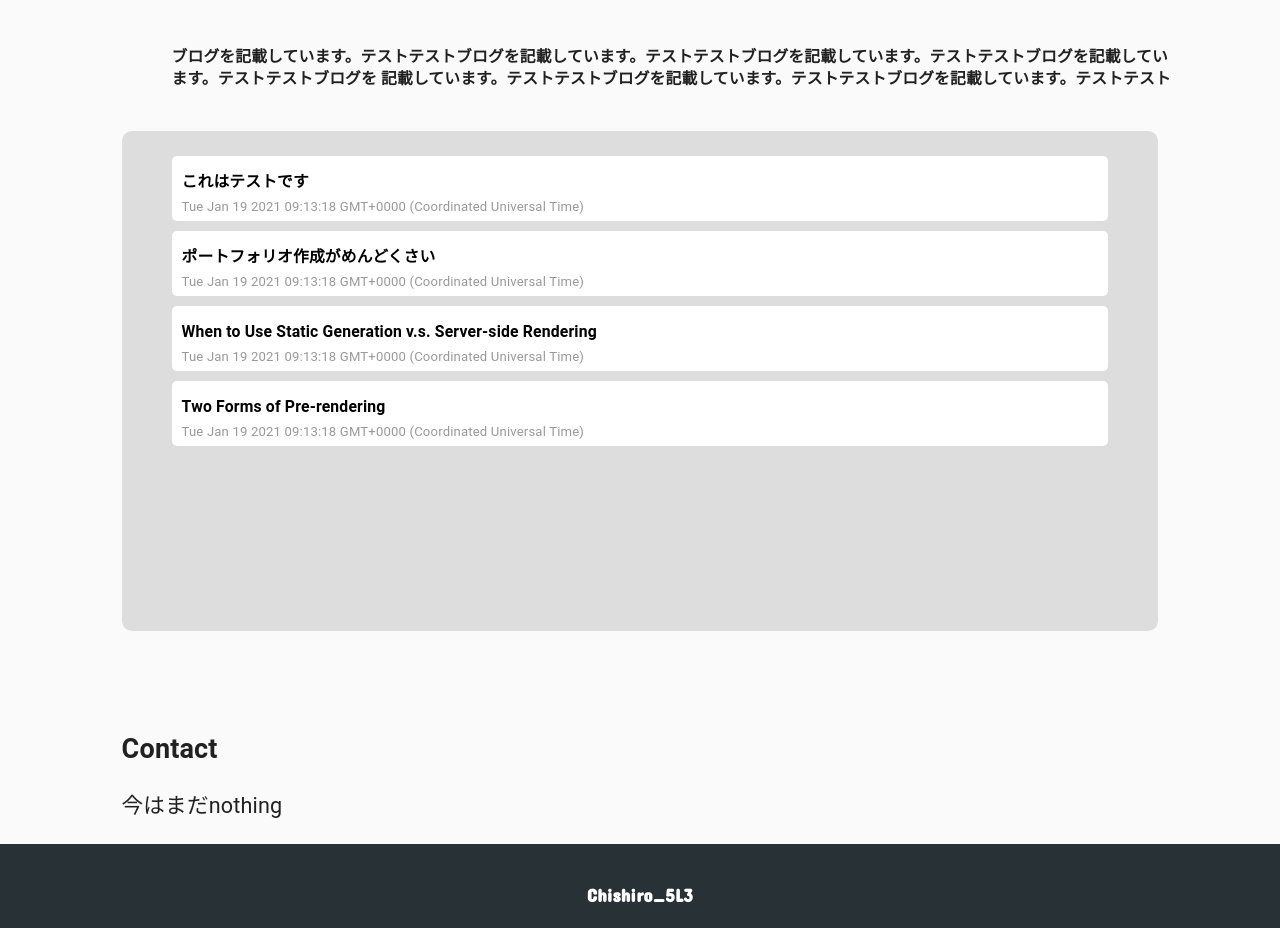
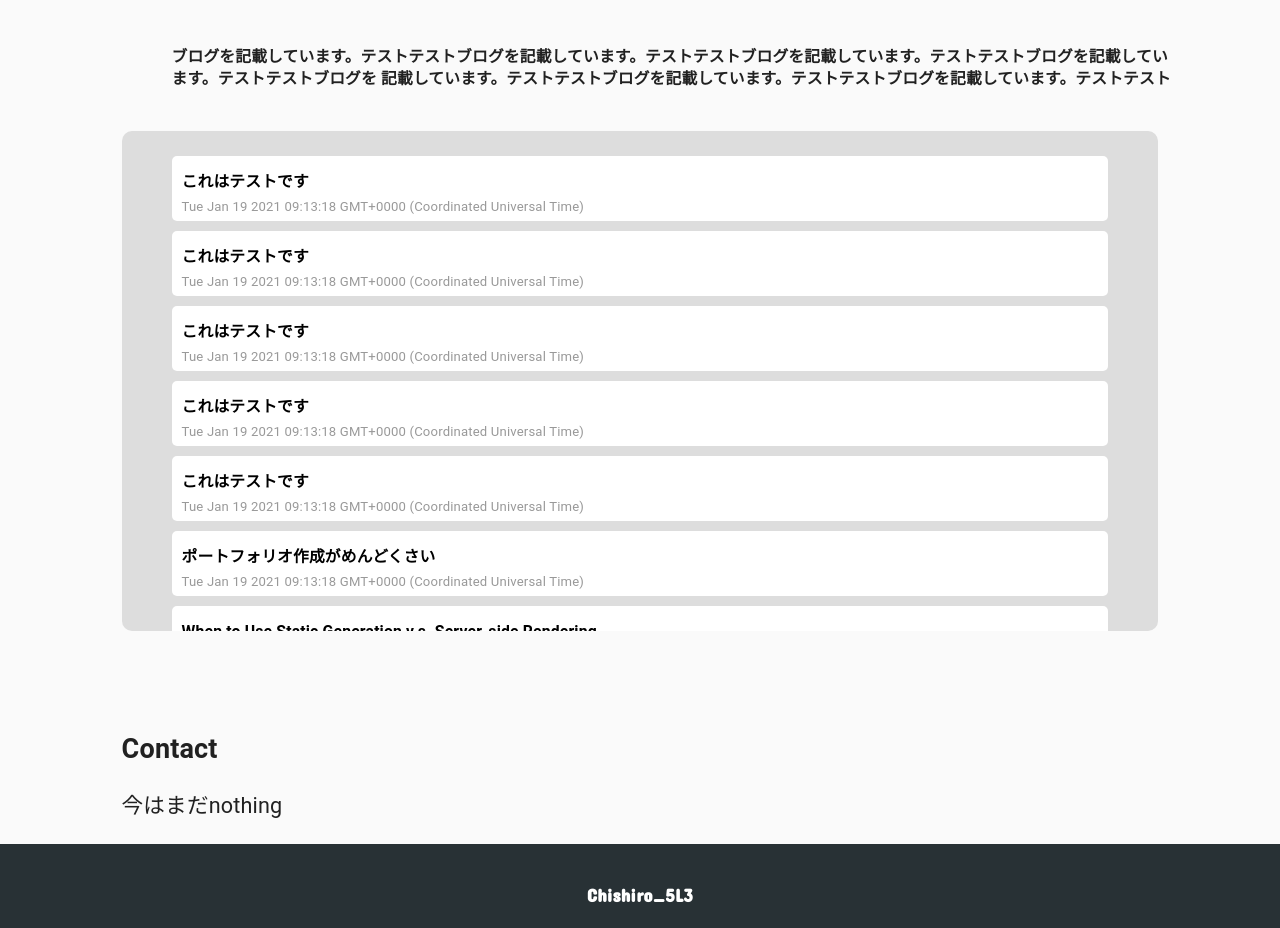
Before and after one commit to kazuki-homma/Chishiro_5L3_portofolio, a Next.js app in the folder next/: page / in a window 1280 px wide. Shown: the part 2640-3568 px from the top of the page. Built offline with nearby package versions, Linux system fonts and the light colour scheme.

Commit message:
blog scroll

```diff
--- /dev/null
+++ b/next/posts/tesssst.md
@@ -0,0 +1,11 @@
+---
+title: 'これはテストです'
+date: '2020-01-20'
+---
+
+Next.js has two forms of pre-rendering: **Static Generation** and **Server-side Rendering**. The difference is in **when** it generates the HTML for a page.
+
+- **Static Generation** is the pre-rendering method that generates the HTML at **build time**. The pre-rendered HTML is then _reused_ on each request.
+- **Server-side Rendering** is the pre-rendering method that generates the HTML on **each request**.
+
+Importantly, Next.js lets you **choose** which pre-rendering form to use for each page. You can create a "hybrid" Next.js app by using Static Generation for most pages and using Server-side Rendering for others.
--- /dev/null
+++ b/next/posts/testtest.md
@@ -0,0 +1,11 @@
+---
+title: 'これはテストです'
+date: '2020-01-20'
+---
+
+Next.js has two forms of pre-rendering: **Static Generation** and **Server-side Rendering**. The difference is in **when** it generates the HTML for a page.
+
+- **Static Generation** is the pre-rendering method that generates the HTML at **build time**. The pre-rendered HTML is then _reused_ on each request.
+- **Server-side Rendering** is the pre-rendering method that generates the HTML on **each request**.
+
+Importantly, Next.js lets you **choose** which pre-rendering form to use for each page. You can create a "hybrid" Next.js app by using Static Generation for most pages and using Server-side Rendering for others.
--- /dev/null
+++ b/next/posts/ttbrother.md
@@ -0,0 +1,11 @@
+---
+title: 'これはテストです'
+date: '2020-01-20'
+---
+
+Next.js has two forms of pre-rendering: **Static Generation** and **Server-side Rendering**. The difference is in **when** it generates the HTML for a page.
+
+- **Static Generation** is the pre-rendering method that generates the HTML at **build time**. The pre-rendered HTML is then _reused_ on each request.
+- **Server-side Rendering** is the pre-rendering method that generates the HTML on **each request**.
+
+Importantly, Next.js lets you **choose** which pre-rendering form to use for each page. You can create a "hybrid" Next.js app by using Static Generation for most pages and using Server-side Rendering for others.
--- /dev/null
+++ b/next/posts/tttt.md
@@ -0,0 +1,11 @@
+---
+title: 'これはテストです'
+date: '2020-01-20'
+---
+
+Next.js has two forms of pre-rendering: **Static Generation** and **Server-side Rendering**. The difference is in **when** it generates the HTML for a page.
+
+- **Static Generation** is the pre-rendering method that generates the HTML at **build time**. The pre-rendered HTML is then _reused_ on each request.
+- **Server-side Rendering** is the pre-rendering method that generates the HTML on **each request**.
+
+Importantly, Next.js lets you **choose** which pre-rendering form to use for each page. You can create a "hybrid" Next.js app by using Static Generation for most pages and using Server-side Rendering for others.
--- a/next/styles/utils.module.scss
+++ b/next/styles/utils.module.scss
@@ -93,6 +93,7 @@
     padding: 25px 50px;
     border-radius: 10px;
     height: 500px;
+    overflow: scroll;
   }
 
   & .workSection {
```
